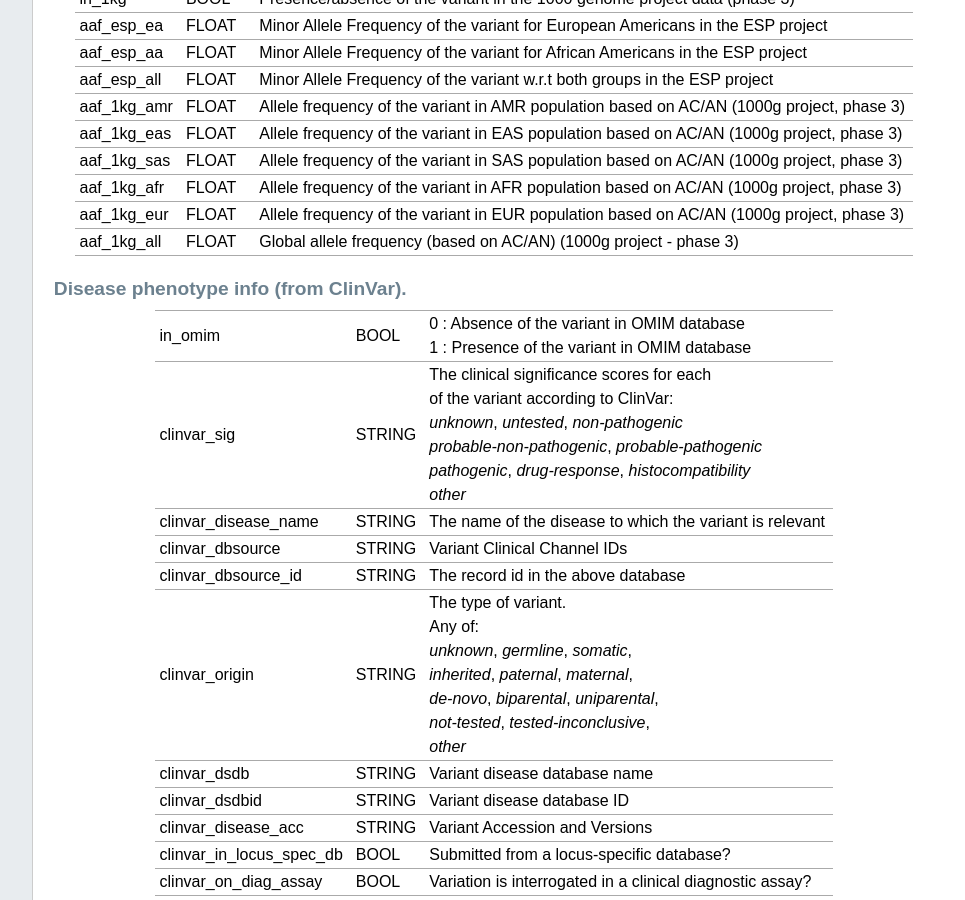
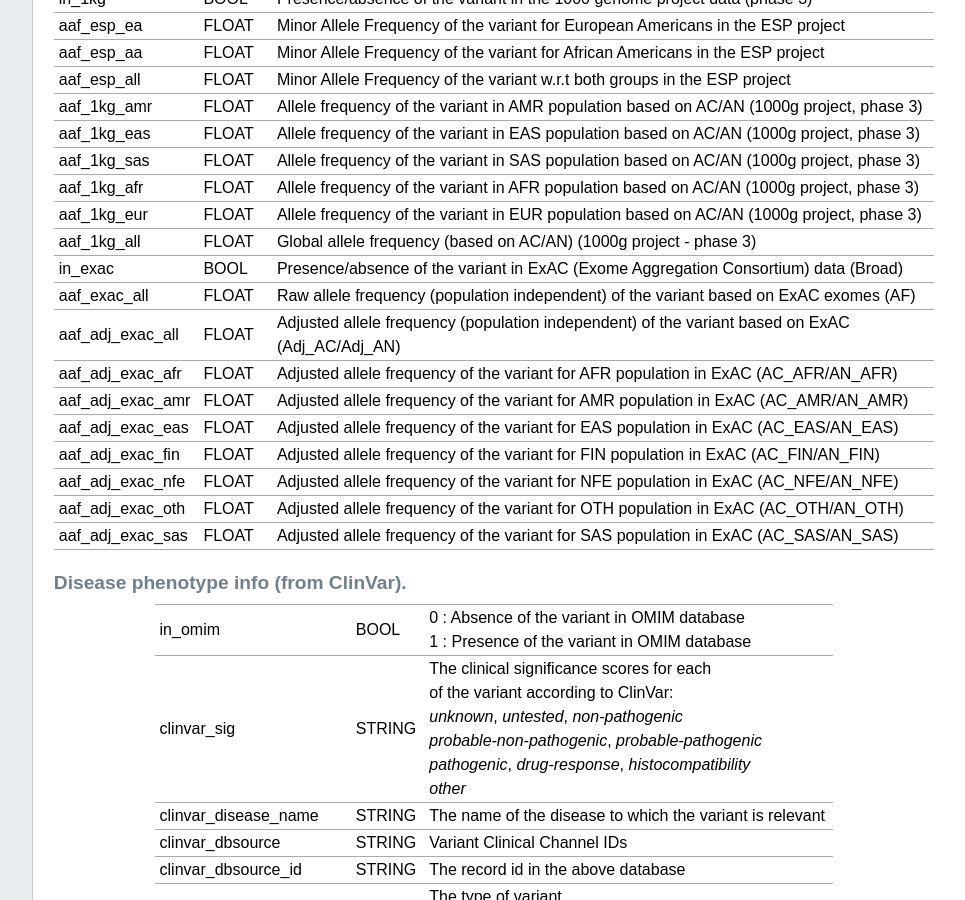
Before and after one commit to arq5x/gemini, a Sphinx documentation site: the page built from docs/content/database_schema.rst, in a window 1280 px wide and 900 px high, scrolled down 2711 px. Shown: the whole window, without its empty margins (224-1189 px from the left). Built offline with Sphinx 7.4.7, drawn with Linux system fonts in a browser that asks for light colours; formulas are drawn with MathJax 3; pages that are not in the unit, such as notebooks, are missing from menus; comment, search, counter and statistics services are not loaded; the version number is read from the project's files by our own code.

Commit message:
update docs for ExAC

```diff
--- a/docs/content/database_schema.rst
+++ b/docs/content/database_schema.rst
@@ -145,6 +145,16 @@
 aaf_1kg_afr               FLOAT         Allele frequency of the variant in AFR population based on AC/AN (1000g project, phase 3)
 aaf_1kg_eur               FLOAT         Allele frequency of the variant in EUR population based on AC/AN (1000g project, phase 3)
 aaf_1kg_all               FLOAT         Global allele frequency (based on AC/AN) (1000g project - phase 3)
+in_exac                   BOOL          Presence/absence of the variant in ExAC (Exome Aggregation Consortium) data (Broad)
+aaf_exac_all              FLOAT         Raw allele frequency (population independent) of the variant based on ExAC exomes (AF)
+aaf_adj_exac_all          FLOAT         Adjusted allele frequency (population independent) of the variant based on ExAC (Adj_AC/Adj_AN)
+aaf_adj_exac_afr          FLOAT         Adjusted allele frequency of the variant for AFR population in ExAC (AC_AFR/AN_AFR)
+aaf_adj_exac_amr          FLOAT         Adjusted allele frequency of the variant for AMR population in ExAC (AC_AMR/AN_AMR)
+aaf_adj_exac_eas          FLOAT         Adjusted allele frequency of the variant for EAS population in ExAC (AC_EAS/AN_EAS)
+aaf_adj_exac_fin          FLOAT         Adjusted allele frequency of the variant for FIN population in ExAC (AC_FIN/AN_FIN)
+aaf_adj_exac_nfe          FLOAT         Adjusted allele frequency of the variant for NFE population in ExAC (AC_NFE/AN_NFE)
+aaf_adj_exac_oth          FLOAT         Adjusted allele frequency of the variant for OTH population in ExAC (AC_OTH/AN_OTH)
+aaf_adj_exac_sas          FLOAT         Adjusted allele frequency of the variant for SAS population in ExAC (AC_SAS/AN_SAS)
 ========================  =========     =================================================================================================
 
 
```
